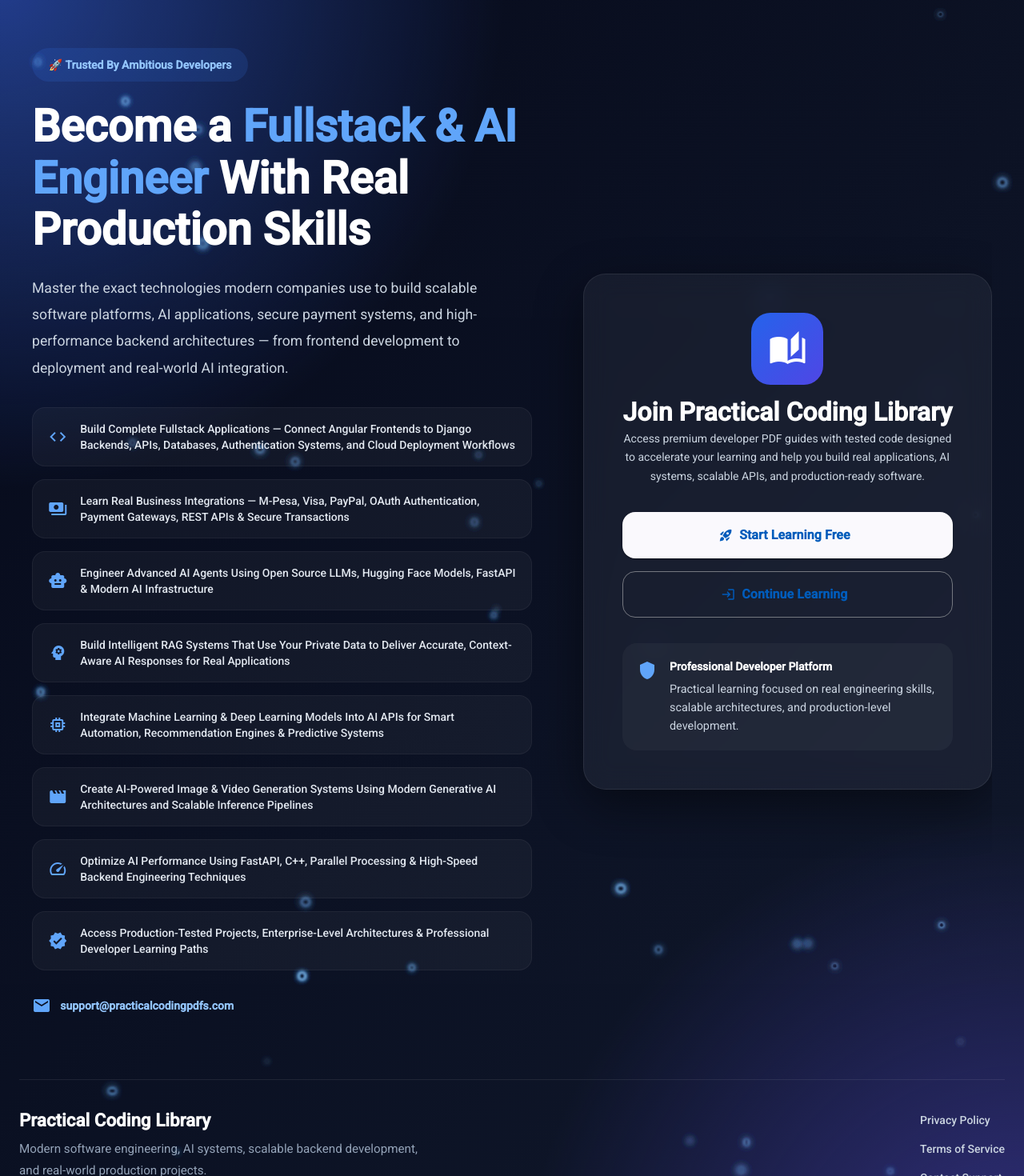
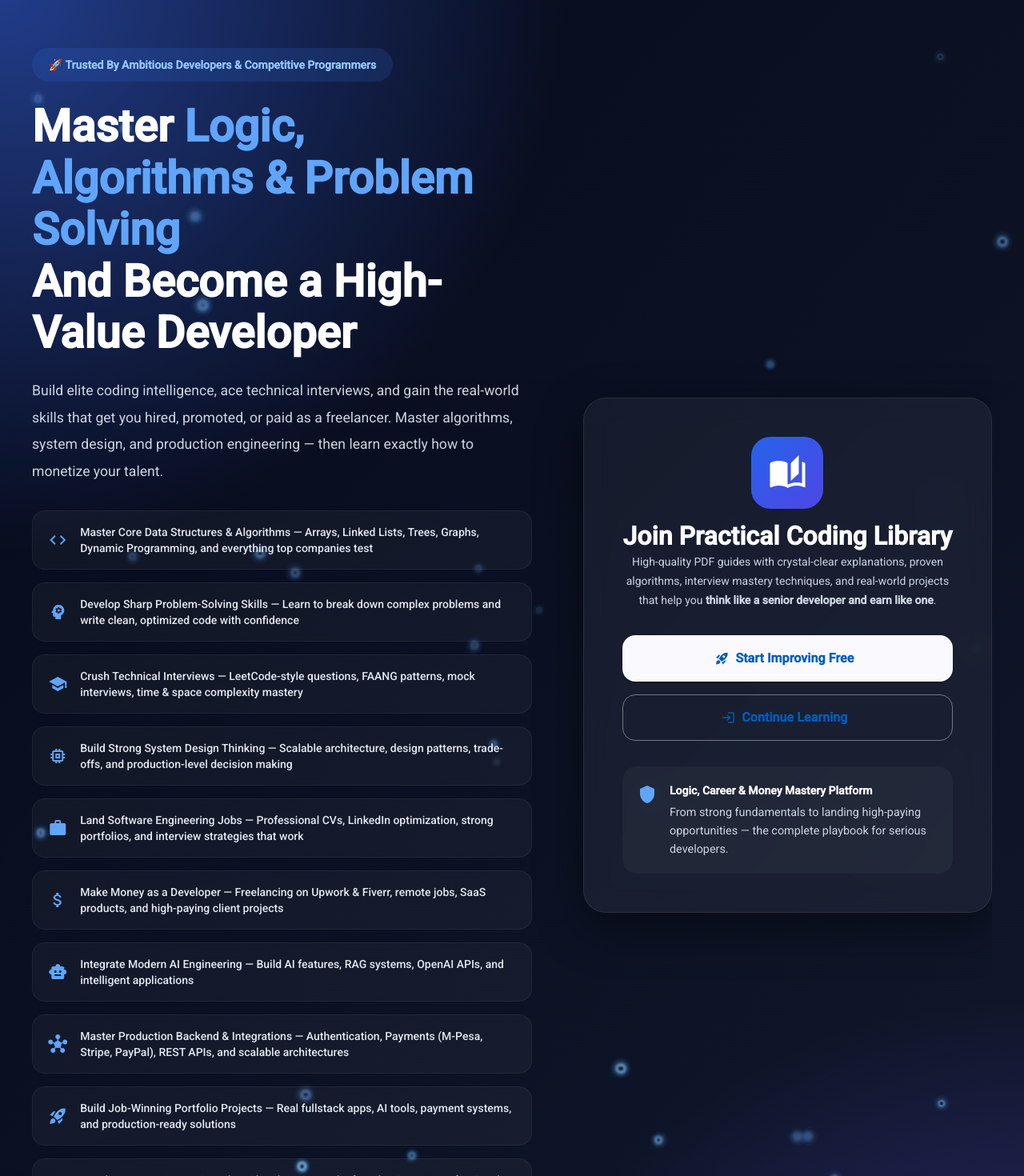
Before and after one commit to TUM17124/FullStack-Online-Library-, an Angular app in the folder FrontEnd/library-frontend/: page /dashboard in a window 1280 px wide. Shown: the part 20-1490 px from the top of the page at 80% size. Built offline with nearby package versions, Linux system fonts and the light colour scheme.

Commit message:
DASBOARD CHANGE

```diff
--- a/FrontEnd/library-frontend/src/app/components/dashboard/dashboard.html
+++ b/FrontEnd/library-frontend/src/app/components/dashboard/dashboard.html
@@ -34,102 +34,87 @@
 <div class="auth-info">
 
   <div class="auth-badge">
-    🚀 Trusted By Ambitious Developers
+    🚀 Trusted By Ambitious Developers & Competitive Programmers
   </div>
 
   <h1>
-    Become a
-    <span>Fullstack & AI Engineer</span>
-    With Real Production Skills
+    Master <span>Logic, Algorithms &amp; Problem Solving</span><br>
+    And Become a High-Value Developer
   </h1>
 
   <p class="auth-description">
-    Master the exact technologies modern companies use to build scalable
-    software platforms, AI applications, secure payment systems,
-    and high-performance backend architectures — from frontend development
-    to deployment and real-world AI integration.
+    Build elite coding intelligence, ace technical interviews, and gain the real-world skills that get you hired, promoted, or paid as a freelancer. Master algorithms, system design, and production engineering — then learn exactly how to monetize your talent.
   </p>
 
   <div class="auth-features">
 
     <div class="feature">
       <mat-icon>code</mat-icon>
-
       <span>
-        Build Complete Fullstack Applications —
-        Connect Angular Frontends to Django Backends,
-        APIs, Databases, Authentication Systems,
-        and Cloud Deployment Workflows
+        Master Core Data Structures &amp; Algorithms — Arrays, Linked Lists, Trees, Graphs, Dynamic Programming, and everything top companies test
       </span>
     </div>
 
     <div class="feature">
-      <mat-icon>payments</mat-icon>
+      <mat-icon>psychology</mat-icon>
+      <span>
+        Develop Sharp Problem-Solving Skills — Learn to break down complex problems and write clean, optimized code with confidence
+      </span>
+    </div>
 
+    <div class="feature">
+      <mat-icon>school</mat-icon>
       <span>
-        Learn Real Business Integrations —
-        M-Pesa, Visa, PayPal, OAuth Authentication,
-        Payment Gateways, REST APIs & Secure Transactions
+        Crush Technical Interviews — LeetCode-style questions, FAANG patterns, mock interviews, time &amp; space complexity mastery
+      </span>
+    </div>
+
+    <div class="feature">
+      <mat-icon>memory</mat-icon>
+      <span>
+        Build Strong System Design Thinking — Scalable architecture, design patterns, trade-offs, and production-level decision making
+      </span>
+    </div>
+
+    <div class="feature">
+      <mat-icon>work</mat-icon>
+      <span>
+        Land Software Engineering Jobs — Professional CVs, LinkedIn optimization, strong portfolios, and interview strategies that work
+      </span>
+    </div>
+
+    <div class="feature">
+      <mat-icon>attach_money</mat-icon>
+      <span>
+        Make Money as a Developer — Freelancing on Upwork &amp; Fiverr, remote jobs, SaaS products, and high-paying client projects
       </span>
     </div>
 
     <div class="feature">
       <mat-icon>smart_toy</mat-icon>
-
       <span>
-        Engineer Advanced AI Agents Using
-        Open Source LLMs, Hugging Face Models,
-        FastAPI & Modern AI Infrastructure
+        Integrate Modern AI Engineering — Build AI features, RAG systems, OpenAI APIs, and intelligent applications
       </span>
     </div>
 
     <div class="feature">
-      <mat-icon>psychology</mat-icon>
-
+      <mat-icon>hub</mat-icon>
       <span>
-        Build Intelligent RAG Systems That Use
-        Your Private Data to Deliver Accurate,
-        Context-Aware AI Responses for Real Applications
+        Master Production Backend &amp; Integrations — Authentication, Payments (M-Pesa, Stripe, PayPal), REST APIs, and scalable architectures
       </span>
     </div>
 
     <div class="feature">
-      <mat-icon>memory</mat-icon>
-
+      <mat-icon>rocket_launch</mat-icon>
       <span>
-        Integrate Machine Learning & Deep Learning Models
-        Into AI APIs for Smart Automation,
-        Recommendation Engines & Predictive Systems
+        Build Job-Winning Portfolio Projects — Real fullstack apps, AI tools, payment systems, and production-ready solutions
       </span>
     </div>
 
     <div class="feature">
-      <mat-icon>movie</mat-icon>
-
+      <mat-icon>trending_up</mat-icon>
       <span>
-        Create AI-Powered Image & Video Generation Systems
-        Using Modern Generative AI Architectures
-        and Scalable Inference Pipelines
-      </span>
-    </div>
-
-    <div class="feature">
-      <mat-icon>speed</mat-icon>
-
-      <span>
-        Optimize AI Performance Using FastAPI,
-        C++, Parallel Processing & High-Speed
-        Backend Engineering Techniques
-      </span>
-    </div>
-
-    <div class="feature">
-      <mat-icon>verified</mat-icon>
-
-      <span>
-        Access Production-Tested Projects,
-        Enterprise-Level Architectures &
-        Professional Developer Learning Paths
+        Accelerate Your Career Growth — Clear learning paths from beginner to professional with proven strategies used by successful developers
       </span>
     </div>
 
@@ -159,9 +144,7 @@
           <h2>Join Practical Coding Library</h2>
 
           <p>
-            Access premium developer PDF guides with tested code designed
-            to accelerate your learning and help you build real applications, AI systems,
-            scalable APIs, and production-ready software.
+            High-quality PDF guides with crystal-clear explanations, proven algorithms, interview mastery techniques, and real-world projects that help you <strong>think like a senior developer and earn like one</strong>.
           </p>
 
         </div>
@@ -175,7 +158,7 @@
             routerLink="/register">
 
             <mat-icon>rocket_launch</mat-icon>
-            Start Learning Free
+            Start Improving Free
           </button>
 
           <button
@@ -194,11 +177,10 @@
           <mat-icon>shield</mat-icon>
 
           <div>
-            <h4>Professional Developer Platform</h4>
+            <h4>Logic, Career &amp; Money Mastery Platform</h4>
 
             <p>
-              Practical learning focused on real engineering skills,
-              scalable architectures, and production-level development.
+              From strong fundamentals to landing high-paying opportunities — the complete playbook for serious developers.
             </p>
           </div>
 
@@ -219,9 +201,8 @@
         <h3>Practical Coding Library</h3>
 
         <p>
-          Modern software engineering, AI systems,
-          scalable backend development, and real-world
-          production projects.
+          Algorithms • Interview Mastery • Real Projects •
+          Freelancing • Career Growth
         </p>
       </div>
 
```
